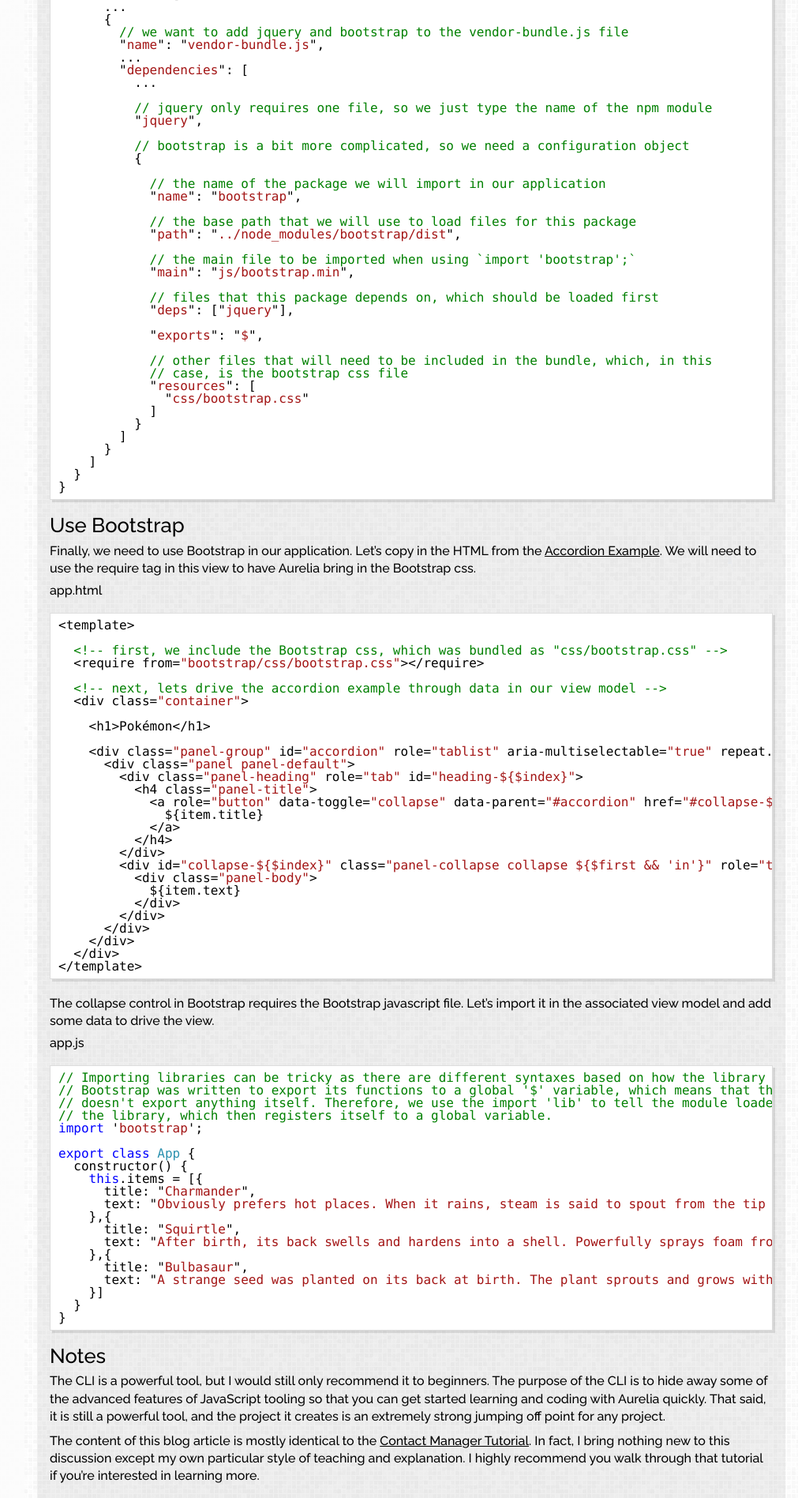
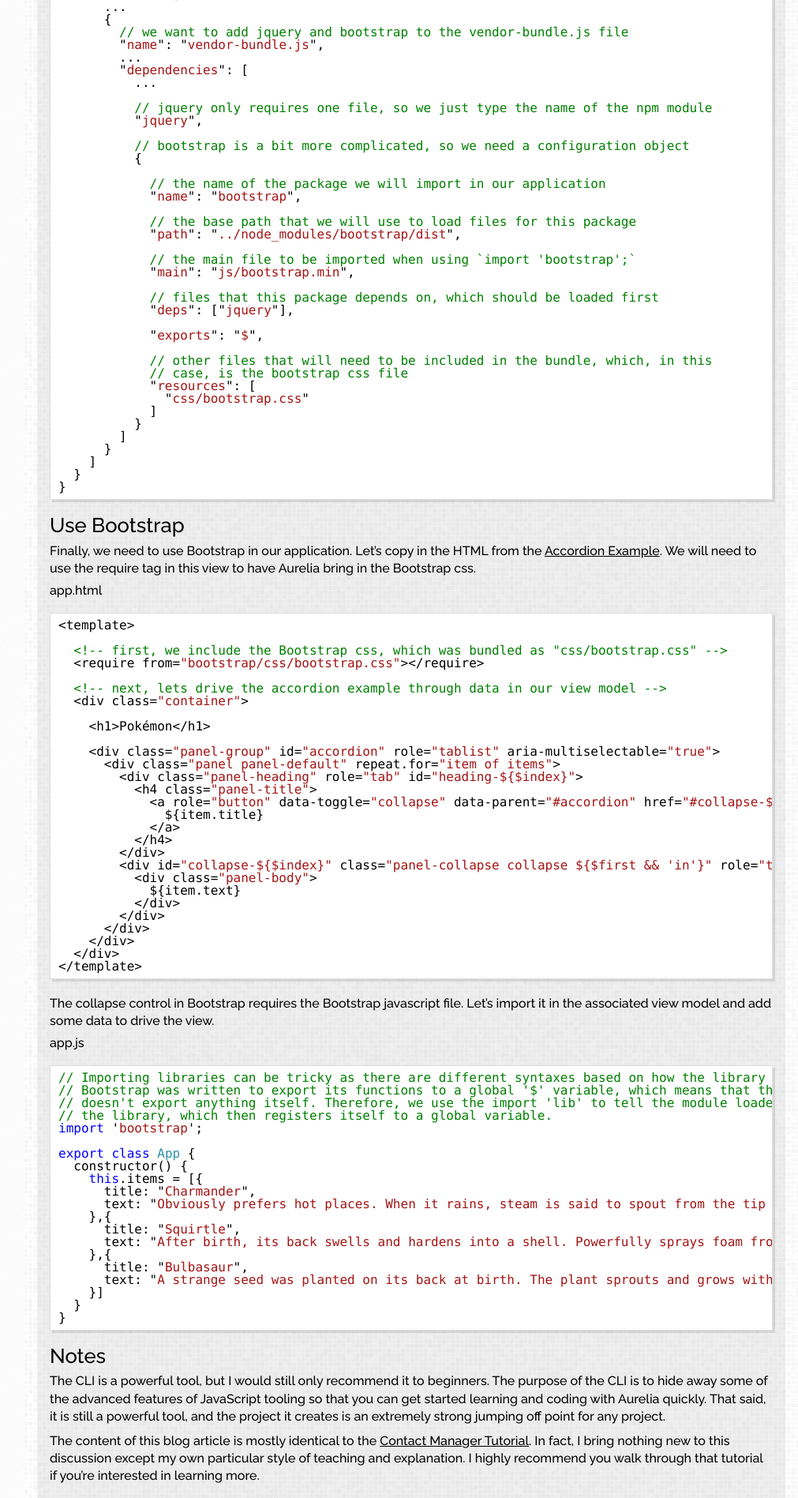
Before and after one commit to davismj/davismj.github.io, a Jekyll site: the page built from _posts/2017-1-25-aurelia-cli-bootstrap.md, in a window 1280 px wide. Shown: the part 2818-4715 px from the top of the page at 79% size, without its empty margins (269-1280 px from the left). Built offline with Jekyll 4.4.1, drawn with Linux system fonts in a browser that asks for light colours; nearby versions of some CDN libraries; comment, search, counter and statistics services are not loaded.

Commit message:
Fix: Rewrite repeater content

```diff
--- a/_posts/2017-1-25-aurelia-cli-bootstrap.md
+++ b/_posts/2017-1-25-aurelia-cli-bootstrap.md
@@ -230,8 +230,8 @@ Finally, we need to use Bootstrap in our application. Let's copy in the HTML fro
 
     <h1>Pokémon</h1>
 
-    <div class="panel-group" id="accordion" role="tablist" aria-multiselectable="true" repeat.for="item of items">
-      <div class="panel panel-default">
+    <div class="panel-group" id="accordion" role="tablist" aria-multiselectable="true">
+      <div class="panel panel-default" repeat.for="item of items">
         <div class="panel-heading" role="tab" id="heading-${$index}">
           <h4 class="panel-title">
             <a role="button" data-toggle="collapse" data-parent="#accordion" href="#collapse-${$index}" aria-expanded="true" aria-controls="collapse-${$index}">
```
